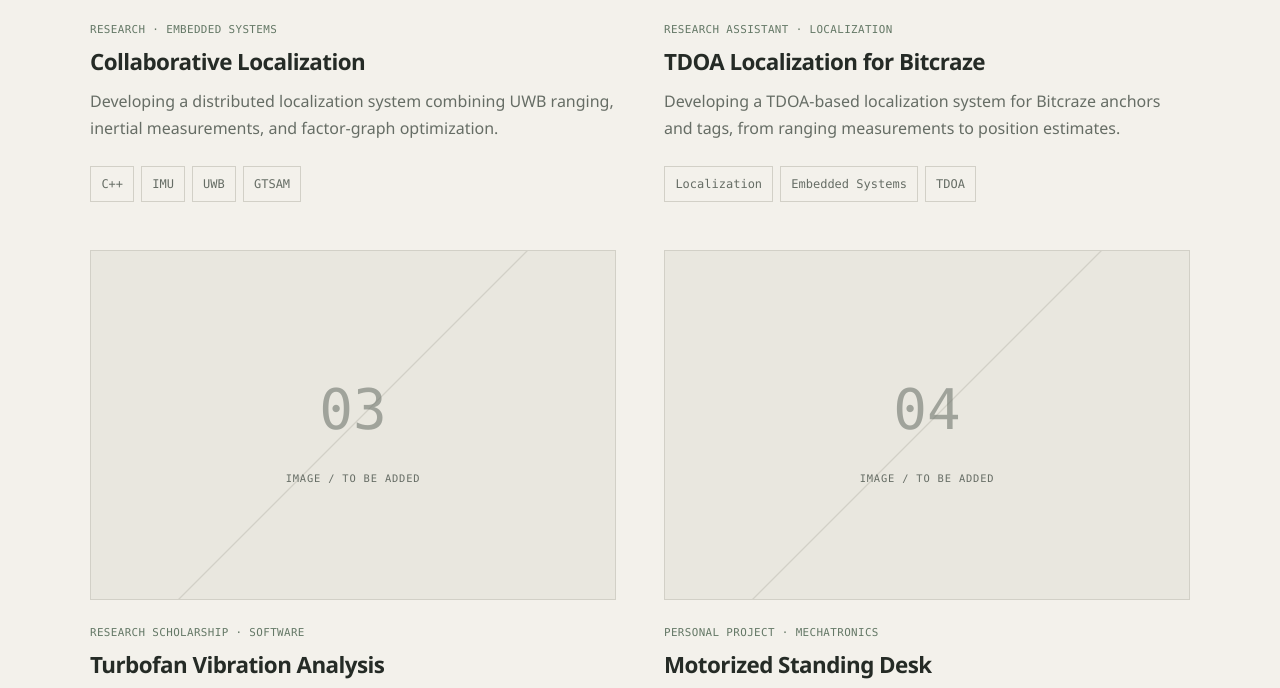
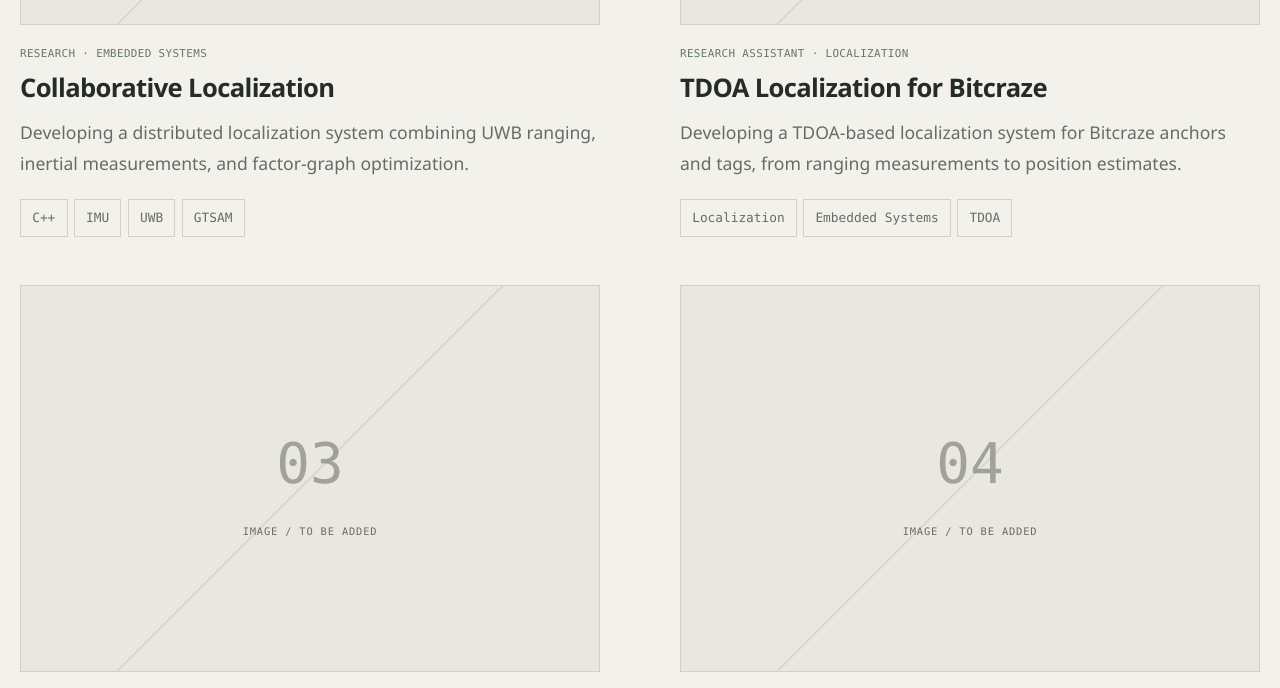
Before and after one commit to dy-dx-1/dy-dx-1.github.io, an Astro site: page /projects in a window 1280 px wide. Shown: the part 860-1548 px from the top of the page. Built offline with nearby package versions, Linux system fonts and the light colour scheme; Astro itself is replaced by a stand-in of ours.

Commit message:
improved scale

```diff
--- a/src/pages/projects.astro
+++ b/src/pages/projects.astro
@@ -221,7 +221,7 @@ const projects = [
     .projects-grid {
     display: grid;
     grid-template-columns: repeat(2, minmax(0, 1fr));
-    column-gap: var(--space-5);
+    column-gap: var(--space-6);
     row-gap: var(--space-5);
     padding-bottom: var(--space-6);
     }
@@ -278,18 +278,18 @@ const projects = [
   }
 
     .project-info h2 {
-    margin-bottom: 0.75rem;
-    font-size: 1.4rem;
+    margin-bottom: 0.85rem;
+    font-size: 1.6rem;
     font-weight: 600;
     letter-spacing: -0.025em;
     }
 
     .project-description {
-    max-width: 540px;
+    max-width: 600px;
     margin-bottom: var(--space-3);
     color: var(--color-text-muted);
-    font-size: 1rem;
-    line-height: 1.7;
+    font-size: 1.1rem;
+    line-height: 1.75;
     }
 
   .project-tags {
@@ -301,13 +301,13 @@ const projects = [
     list-style: none;
   }
 
-    .project-tags li {
-    padding: 0.4rem 0.65rem;
+  .project-tags li {
+    padding: 0.45rem 0.7rem;
     border: 1px solid var(--color-border);
     color: var(--color-text-muted);
     font-family: var(--font-mono);
-    font-size: 0.75rem;
-    }
+    font-size: 0.8rem;
+  }
 
   .site-footer {
     display: flex;
--- a/src/styles/global.css
+++ b/src/styles/global.css
@@ -25,14 +25,14 @@
   --text-xl: 1.75rem;
   --text-2xl: clamp(2rem, 5vw, 3.5rem);
 
-  --space-1: 0.5rem;
-  --space-2: 1rem;
-  --space-3: 1.5rem;
+  --space-1: 0.375rem;
+  --space-2: 0.75rem;
+  --space-3: 1.25rem;
   --space-4: 2rem;
   --space-5: 3rem;
-  --space-6: 4rem;
+  --space-6: 5rem;
 
-  --content-width: 1100px;
+  --content-width: 1280px;
   --reading-width: 720px;
 }
 
```
